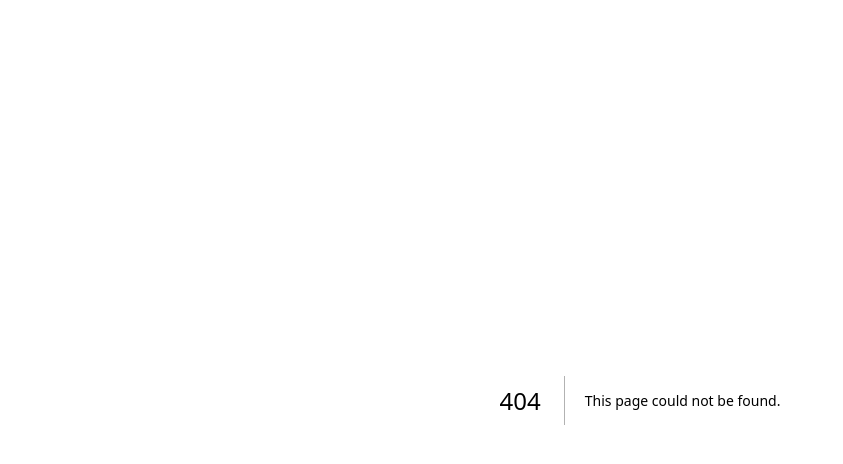
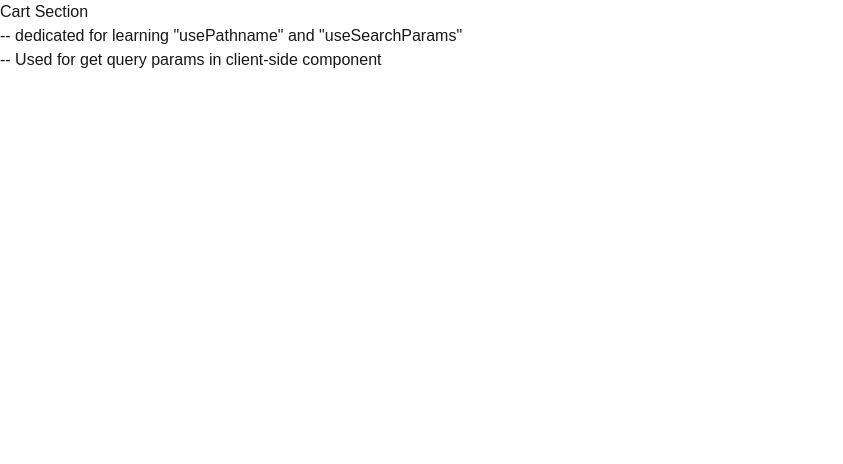
Before and after one commit to anirudha-8/nextjs, a Next.js app: page /cart in a window 1280 px wide. Before the commit this address had no page. Shown: the top 464 px of the page, without its empty margins (0-843 px from the left). Built offline with nearby package versions, Linux system fonts and the light colour scheme.

Commit message:
understanding concept of "usePathname" and "useSearchParams" for extracting "query search params" in "client-side-component"

```diff
--- /dev/null
+++ b/src/app/cart/page.js
@@ -0,0 +1,19 @@
+"use client";
+
+import { usePathname, useSearchParams } from "next/navigation";
+
+export default function Card() {
+	const pathName = usePathname();
+	console.log(pathName);
+	const searchParams = useSearchParams();
+	console.log("search param value: ", searchParams.get("search"));
+	console.log("randomValue param value: ", searchParams.get("randomValue"));
+
+	return (
+		<>
+			<h1>Cart Section</h1>
+			<p>-- dedicated for learning "usePathname" and "useSearchParams"</p>
+			<p>-- Used for get query params in client-side component</p>
+		</>
+	);
+}
--- a/src/app/user/page.js
+++ b/src/app/user/page.js
@@ -2,7 +2,8 @@ import { redirect } from "next/navigation";
 
 export default function UserProfile() {
 	const isLoggedIn = null;
-	if (isLoggedIn === null) redirect("sign-in");
+	// if (isLoggedIn === null) redirect("sign-in");
+	if (isLoggedIn === null) redirect("cart?search=id&randomValue=123");
 	return (
 		<div>
 			<h1>User Profile Section</h1>
```
